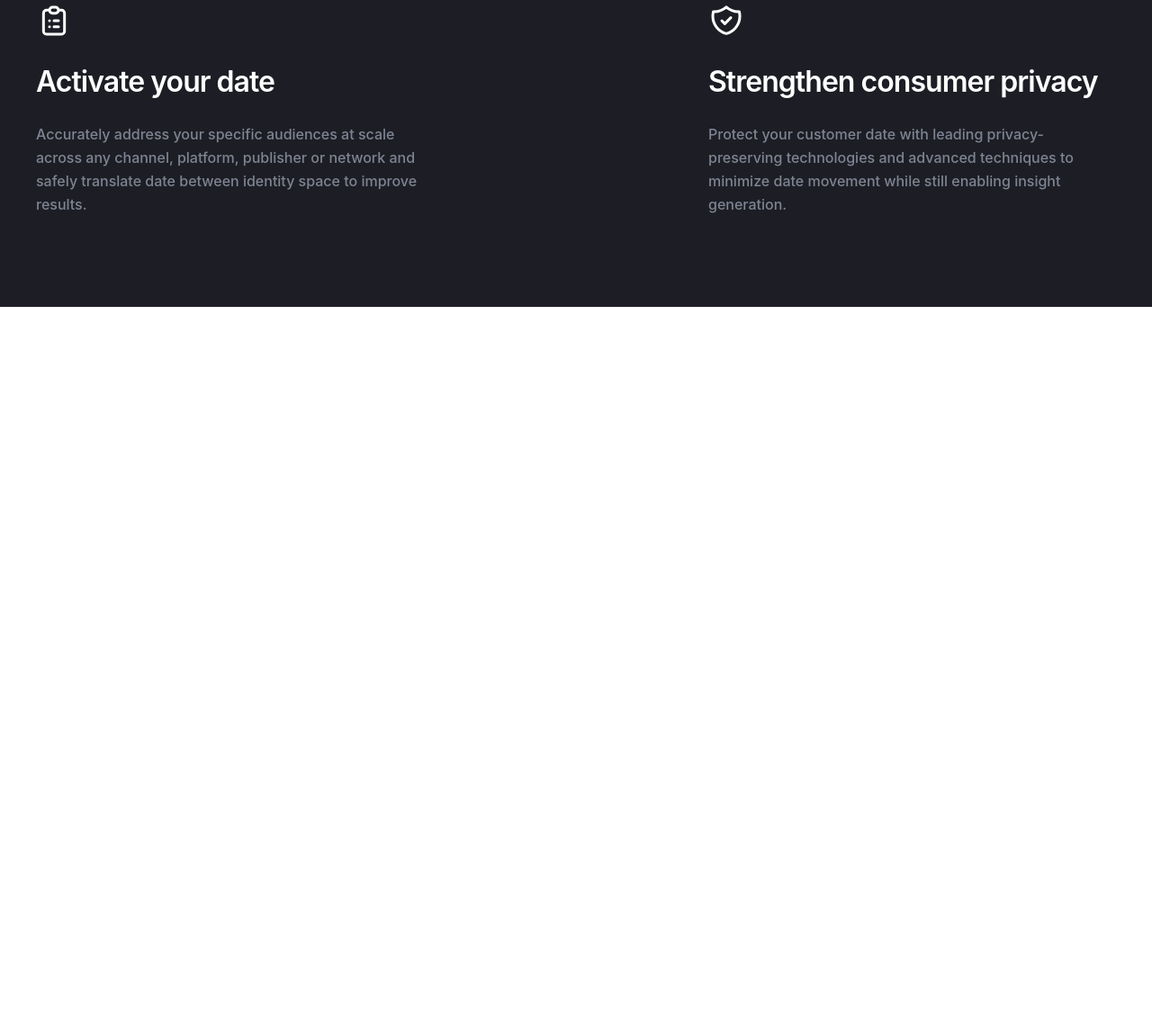
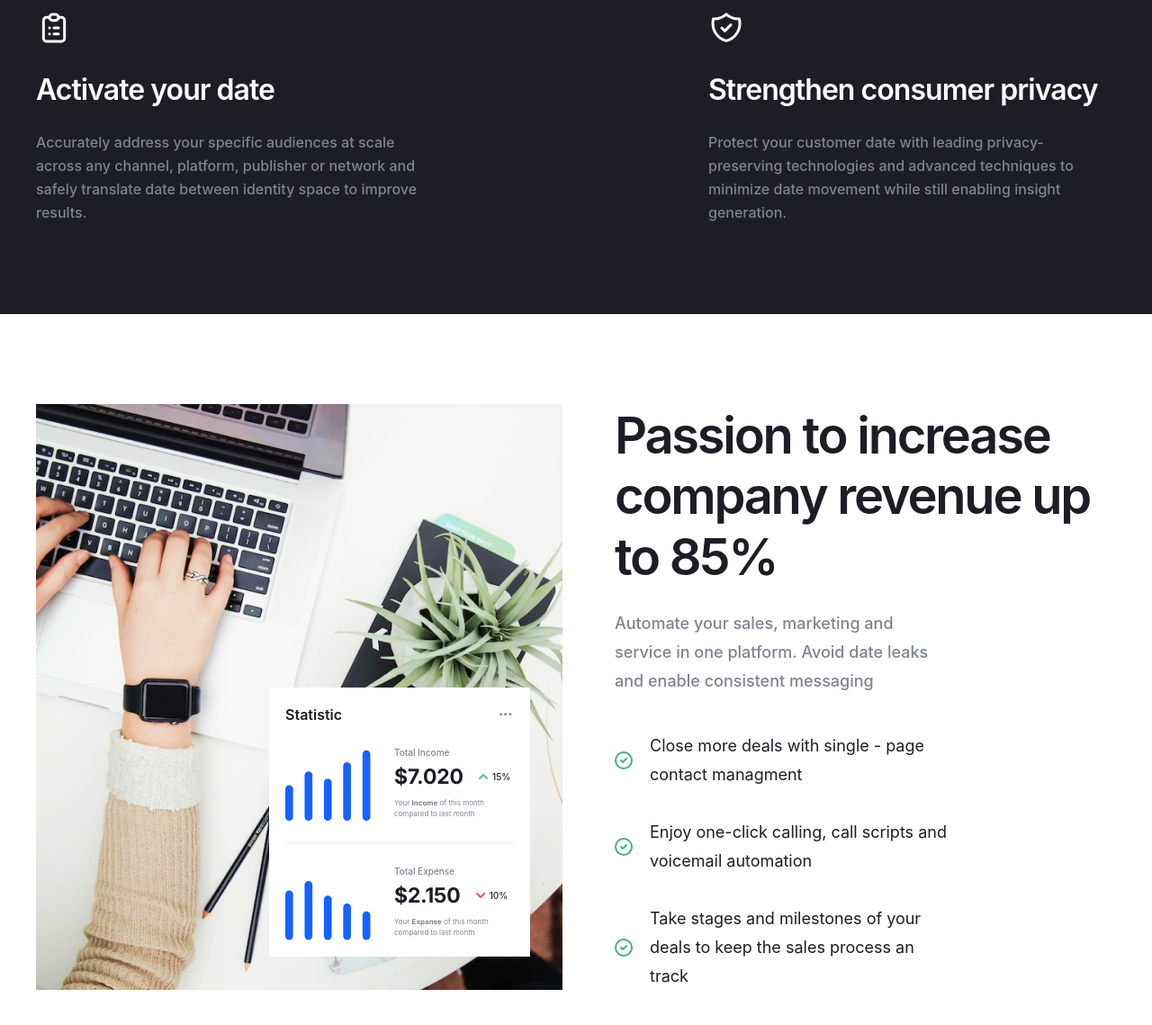
Before and after one commit to programerIT12/Coca-Website, a website built with Vite: page src/index.html in a window 1280 px wide. Shown: the part 1653-2792 px from the top of the page at 90% size. Before the commit the page ends 1994 px from the top, so only its background shows below. Built offline with nearby package versions, Linux system fonts and the light colour scheme; files whose address does not match are found by name.

Commit message:
Created features section

```diff
--- /dev/null
+++ b/src/assests/html/base/components/home/features.html
@@ -0,0 +1,120 @@
+<section class="features">
+  <div class="features__container container">
+    <div class="features__left">
+      <img
+        loading="lazy"
+        src="/assests/image/features-img.jpg"
+        width="585"
+        height="651"
+        alt="Woman are typing on the laptop"
+      />
+      <div class="features__stats">
+        <div class="features__stats-head">
+          <h4 class="features__stats-title text-p-default">Statistic</h4>
+          <img
+            loading="lazy"
+            src="/assests/icons/features-more--cin.svg"
+            width="18"
+            height="18"
+            alt="Ellipsis icon"
+          />
+        </div>
+        <div class="features__stats-item">
+          <img
+            class="features__stats-item-graph features__stats-img"
+            src="/assests/icons/features-stats-icon.svg"
+            width="95"
+            height="88"
+            loading="lazy"
+            alt="Total income graphic"
+          />
+          <div class="features__stats-item-info">
+            <h5 class="features__stats-item-title">Total Income</h5>
+            <div class="features__stats-item-price">
+              <span class="features__stats-item-price-num">$7.020</span>
+              <span class="features__stats-item-price-proc">
+                <svg
+                  width="20"
+                  height="20"
+                  viewBox="0 0 20 20"
+                  fill="none"
+                  xmlns="http://www.w3.org/2000/svg"
+                  aria-hidden="true"
+                >
+                  <path
+                    fill-rule="evenodd"
+                    clip-rule="evenodd"
+                    d="M14.7071 12.7071C14.3166 13.0976 13.6834 13.0976 13.2929 12.7071L10 9.41421L6.70711 12.7071C6.31658 13.0976 5.68342 13.0976 5.29289 12.7071C4.90237 12.3166 4.90237 11.6834 5.29289 11.2929L9.29289 7.29289C9.68342 6.90237 10.3166 6.90237 10.7071 7.29289L14.7071 11.2929C15.0976 11.6834 15.0976 12.3166 14.7071 12.7071Z"
+                    fill="#50CD89"
+                  />
+                </svg>
+                15%
+              </span>
+            </div>
+            <p class="features__stats-item-descr">
+              Your <b>Income</b> of this month compared to last month
+            </p>
+          </div>
+        </div>
+        <div class="features__stats-item">
+          <img
+            class="features__stats-item-graph features__stats-img"
+            src="/assests/icons/features-stats-icon-second.svg"
+            width="95"
+            height="88"
+            loading="lazy"
+            alt="Total expense graphic"
+          />
+          <div class="features__stats-item-info">
+            <h5 class="features__stats-item-title">Total Expense</h5>
+            <div class="features__stats-item-price">
+              <span class="features__stats-item-price-num">$2.150</span>
+              <span class="features__stats-item-price-proc">
+                <svg
+                  width="20"
+                  height="20"
+                  viewBox="0 0 20 20"
+                  fill="none"
+                  xmlns="http://www.w3.org/2000/svg"
+                  aria-hidden="true"
+                >
+                  <path
+                    fill-rule="evenodd"
+                    clip-rule="evenodd"
+                    d="M5.29289 7.29289C5.68342 6.90237 6.31658 6.90237 6.70711 7.29289L10 10.5858L13.2929 7.29289C13.6834 6.90237 14.3166 6.90237 14.7071 7.29289C15.0976 7.68342 15.0976 8.31658 14.7071 8.70711L10.7071 12.7071C10.3166 13.0976 9.68342 13.0976 9.29289 12.7071L5.29289 8.70711C4.90237 8.31658 4.90237 7.68342 5.29289 7.29289Z"
+                    fill="#EB5757"
+                  />
+                </svg>
+                10%
+              </span>
+            </div>
+            <p class="features__stats-item-descr">
+              Your <b>Expanse</b> of this month compared to last month
+            </p>
+          </div>
+        </div>
+      </div>
+    </div>
+    <div class="features__right">
+      <h2 class="features__title heading-h2">
+        Passion to increase company revenue up to 85%
+      </h2>
+      <p class="features__description text-p-medium">
+        Automate your sales, marketing and service in one platform. Avoid date
+        leaks and enable consistent messaging
+      </p>
+      <ul class="features__list">
+        <li class="features__item text-p-medium">
+          Close more deals with single - page contact managment
+        </li>
+        <li class="features__item text-p-medium">
+          Enjoy one-click calling, call scripts and voicemail automation
+        </li>
+        <li class="features__item text-p-medium">
+          Take stages and milestones of your deals to keep the sales process an
+          track
+        </li>
+      </ul>
+    </div>
+  </div>
+</section>
--- a/src/assests/html/base/components/home/overview.html
+++ b/src/assests/html/base/components/home/overview.html
@@ -1,6 +1,6 @@
 <section class="overview">
   <div class="container">
-    <h2 class="overview__title text-heading-h2">
+    <h2 class="overview__title heading-h2">
       Coca help our client solve complex customer problems with date that does
       more.
     </h2>
@@ -12,6 +12,7 @@
     <ul class="overview__list">
       <li class="overview__item">
         <img
+          loading="lazy"
           class="overview__item-icon"
           src="/assests/icons/calendar-icon.svg"
           width="40"
@@ -29,6 +30,7 @@
       </li>
       <li class="overview__item">
         <img
+          loading="lazy"
           class="overview__item-icon"
           src="/assests/icons/list-icon.svg"
           width="40"
@@ -43,6 +45,7 @@
       </li>
       <li class="overview__item">
         <img
+          loading="lazy"
           class="overview__item-icon"
           src="/assests/icons/doc-icon.svg"
           width="40"
@@ -58,6 +61,7 @@
       </li>
       <li class="overview__item">
         <img
+          loading="lazy"
           class="overview__item-icon"
           src="/assests/icons/guard-icon.svg"
           width="40"
--- /dev/null
+++ b/src/assests/scss/components/home/features.scss
@@ -0,0 +1,173 @@
+@use '../../mixins/' as *;
+
+.features {
+  padding: 100px 0 94px;
+
+  @include mobile {
+    padding: 60px 0 64px;
+  }
+
+  &__container {
+    @include flex-all-between;
+
+    @include mini-desktop {
+      gap: 40px;
+      flex-direction: column;
+      align-items: flex-start;
+    }
+
+    @include mobile {
+      gap: 25px;
+    }
+  }
+  &__left {
+    position: relative;
+  }
+
+  &__stats {
+    position: absolute;
+    right: 36px;
+    bottom: 40px;
+    padding: 18px;
+    max-width: 290px;
+    background-color: #fff;
+
+    @include mobile {
+      right: 26px;
+      bottom: 20px;
+    }
+
+    @include small-mobile {
+      right: 12px;
+      bottom: 12px;
+      padding: 14px;
+      max-width: 240px;
+    }
+
+    &-head {
+      @include flex-all-between;
+      margin-bottom: 19px;
+    }
+
+    &-title {
+      font-weight: 600;
+      line-height: 150%;
+      color: #1d1e25;
+    }
+
+    &-img {
+      @include small-mobile {
+        width: 65px;
+      }
+    }
+    &-item {
+      @include flex-align-centre;
+      gap: 26px;
+
+      &:not(:last-child) {
+        margin-bottom: 20px;
+        padding-bottom: 23px;
+        border-bottom: 1px solid #ededec;
+      }
+
+      &-graph {
+        flex-shrink: 0;
+      }
+
+      &-title {
+        margin-bottom: 6px;
+        font-weight: 500;
+        font-size: 10px;
+        line-height: 150%;
+        color: #7e8492;
+      }
+
+      &-price {
+        @include flex-align-centre;
+        gap: 12px;
+        margin-bottom: 9px;
+
+        &-num {
+          font-weight: 700;
+          font-size: 23px;
+          line-height: 120%;
+          color: #1d1e25;
+
+          @include mobile {
+            font-size: 18px;
+          }
+        }
+
+        &-proc {
+          @include flex-align-centre;
+          font-weight: 500;
+          font-size: 10px;
+          line-height: 150%;
+          color: #1d1e25;
+        }
+      }
+
+      &-descr {
+        font-weight: 400;
+        font-size: 8px;
+        line-height: 150%;
+        color: #7e8492;
+      }
+    }
+  }
+
+  &__right {
+    max-width: 557px;
+  }
+
+  &__title {
+    margin-bottom: 24px;
+    font-weight: 600;
+    letter-spacing: -0.04em;
+    color: var(--neutral-color-100);
+
+    @include mobile {
+      margin-bottom: 20px;
+    }
+  }
+  &__description {
+    max-width: 360px;
+    margin-bottom: 40px;
+    font-weight: 500;
+    line-height: 178%;
+    color: #7e8492;
+
+    @include mini-desktop {
+      max-width: 600px;
+    }
+  }
+
+  &__item {
+    display: flex;
+    align-items: center;
+    gap: 19px;
+    max-width: 380px;
+    line-height: 178%;
+
+    @include mini-desktop {
+      max-width: 700px;
+    }
+
+    &:not(:last-child) {
+      margin-bottom: 32px;
+
+      @include mobile {
+        margin-bottom: 22px;
+      }
+    }
+
+    &::before {
+      content: '';
+      flex-shrink: 0;
+      width: 20px;
+      height: 20px;
+      background: url('/assests/icons/features-list-icon.svg') center / contain
+        no-repeat;
+    }
+  }
+}
--- a/src/assests/scss/components/home/overview.scss
+++ b/src/assests/scss/components/home/overview.scss
@@ -15,7 +15,6 @@
     margin-bottom: 24px;
     max-width: 816px;
     font-weight: 600;
-    font-size: 56px;
     color: #fff;
   }
 
--- a/src/assests/scss/globals/text.scss
+++ b/src/assests/scss/globals/text.scss
@@ -19,6 +19,10 @@
 
   &-h2 {
     font-size: 56px;
+
+    @include mini-desktop {
+      font-size: 50px;
+    }
 
     @include tablet {
       font-size: 46px;
--- a/src/assests/scss/main.scss
+++ b/src/assests/scss/main.scss
@@ -5,3 +5,4 @@
 @use './components/header';
 @use './components/home/hero';
 @use './components/home/overview';
+@use './components/home/features';
--- a/src/index.html
+++ b/src/index.html
@@ -6,6 +6,7 @@
     <load src="./assests/html/base/components/header.html" />
     <load src="./assests/html/base/components/home/hero.html" />
     <load src="./assests/html/base/components/home/overview.html" />
+    <load src="./assests/html/base/components/home/features.html" />
     <script type="module" src="/js/main.js"></script>
   </body>
 </html>
```
Also changed, not shown: .stylelintrc.json, src/assests/icons/features-list-icon.svg (added), src/assests/icons/features-more--cin.svg (added), src/assests/icons/features-stats-icon-second.svg (added), src/assests/icons/features-stats-icon.svg (added), src/assests/image/features-img.jpg (added), src/assests/scss/globals/button.scss (line endings or trailing spaces).
